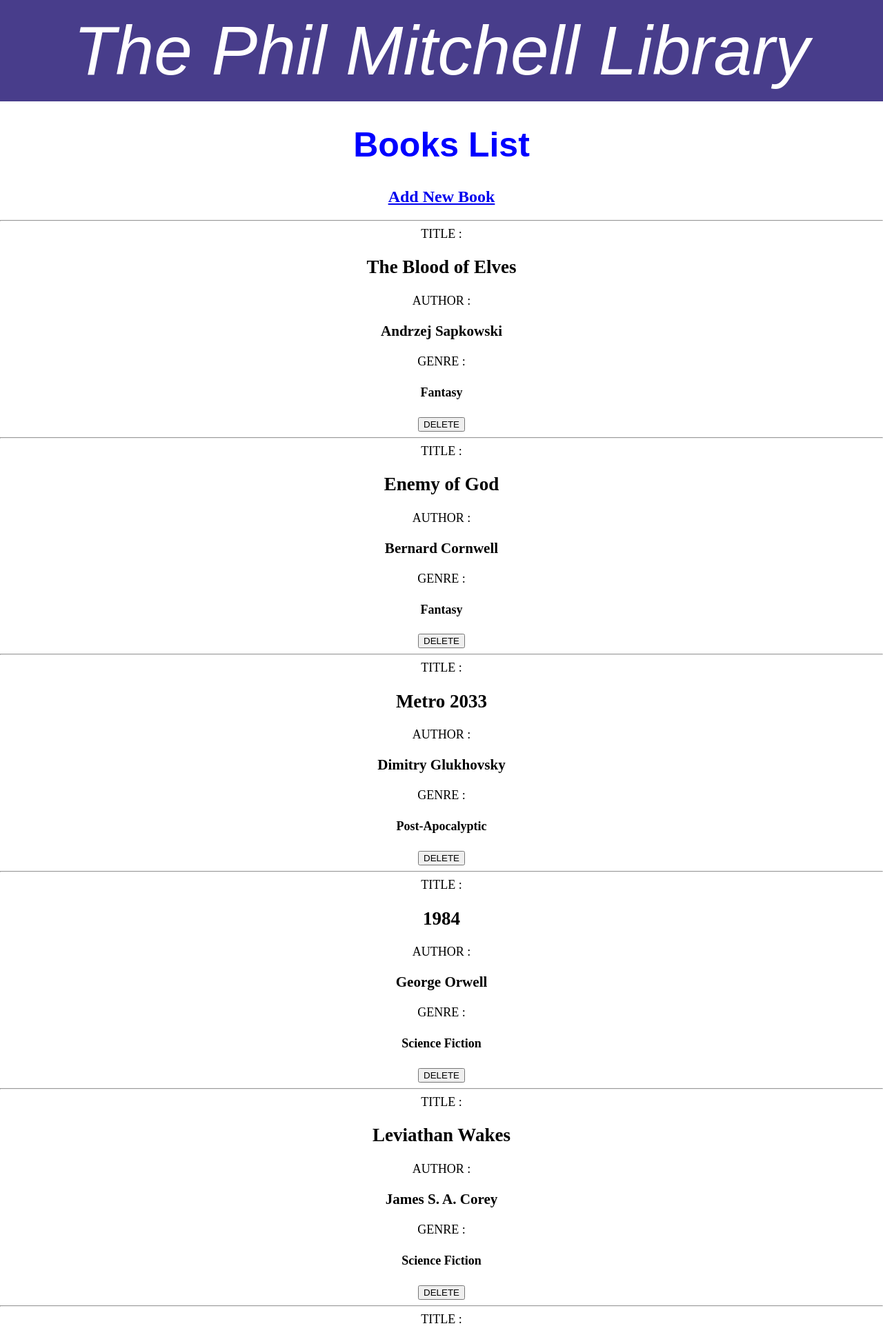
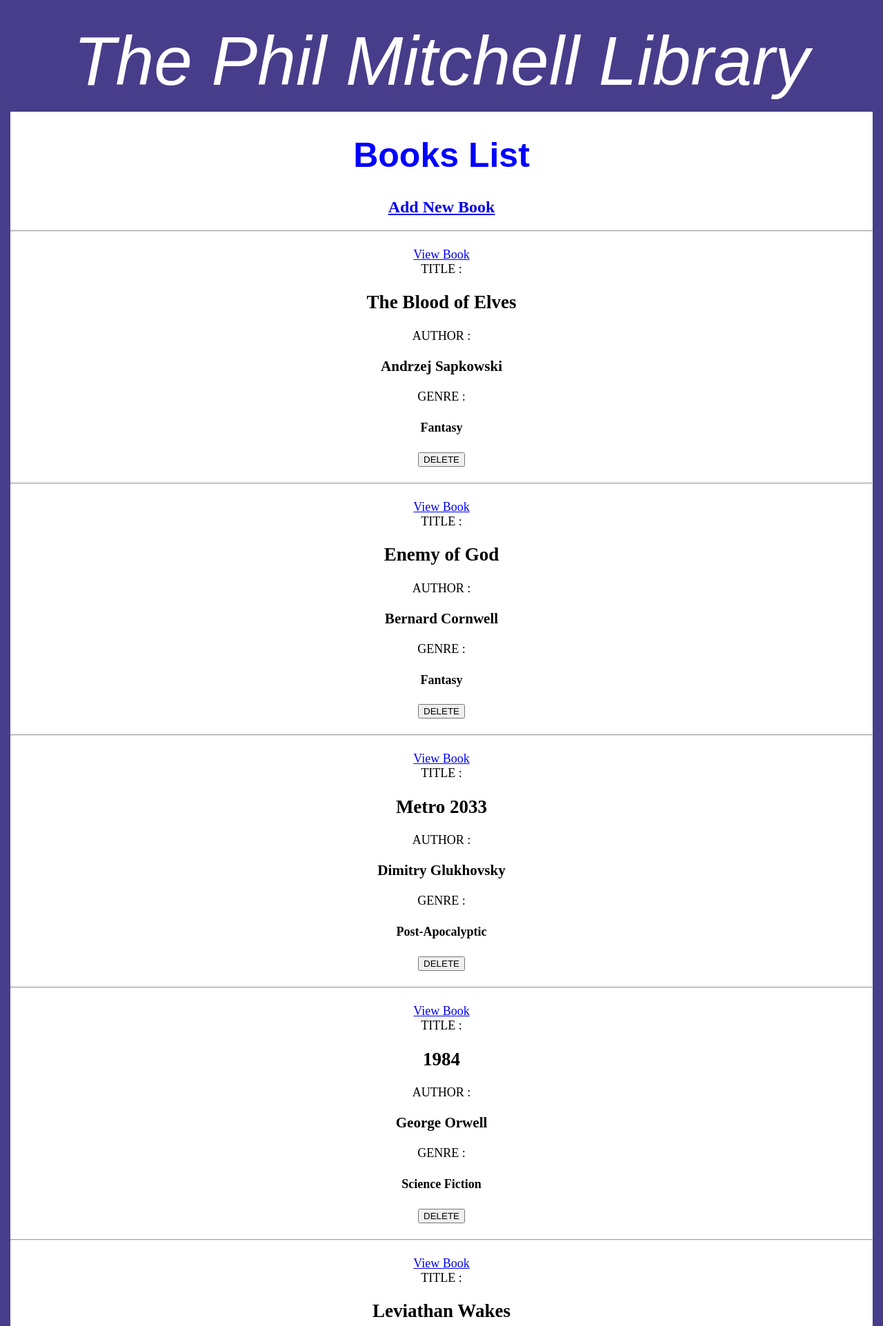
Before and after one commit to tribute2johnny/CC_Library_homework_wk3_day5, a Flask app: page /books in a window 1280 px wide. Shown: the top 1923 px of the page at 69% size. Run offline with Flask 2, Linux system fonts and the light colour scheme.

Commit message:
First commit extensions

```diff
--- a/controllers/controller.py
+++ b/controllers/controller.py
@@ -11,6 +11,12 @@ def index():
 def new_book():
     return render_template('new_book.html', title='New Book')
 
+@app.route('/books/<index>')
+def view_book(index):
+    chosen_book = books[int(index)]
+    return render_template('book.html', book=chosen_book)
+
+
 @app.route('/books', methods=['POST'])
 def create_book():
     print(request.form)
@@ -21,7 +27,7 @@ def create_book():
     add_book(new_book)
     return redirect('/books')
 
-@app.route('/books/delete/<book>', methods=['POST'])
-def delete_book_by_index(book):
-    remove_book(int(book))
+@app.route('/books/delete/<index>', methods=['POST'])
+def delete_book_by_index(index):
+    remove_book(int(index))
     return redirect('/books')
--- a/static/style.css
+++ b/static/style.css
@@ -11,6 +11,7 @@ header {
 }
 body {
     margin: 0;
+    border: solid 15px darkslateblue;
 }
 
 
@@ -32,5 +33,7 @@ body {
     flex-direction: column;
     font-size: large;
     list-style: none;
+    padding: 15px;
+
 
 }
--- a/templates/books.html
+++ b/templates/books.html
@@ -16,6 +16,7 @@
         <div class="book-container">
             {% for book in books %}
             <div class="book">
+            <a href="/books/{{ books.index(book) }}">View Book</a>
                TITLE :  <h2>{{ book.title }}</h2>
                AUTHOR : <h3>{{ book.author }}</h3>
                GENRE : <h4>{{ book.genre }}</h4>
```
Also changed, not shown: templates/book.html (added, +32 -0 lines).
